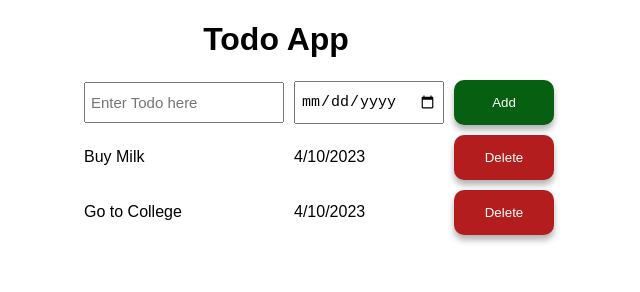
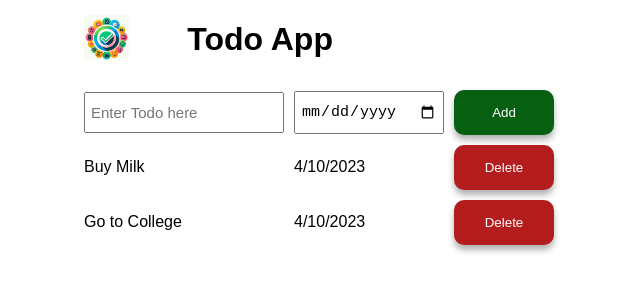
Before and after one commit to rajuozarkar01/Jscript, a plain HTML site: page project/2.to-do/todo.html in a window 1280 px wide. Shown: the whole page, without its empty margins (364-1004 px from the left). Drawn offline with Linux system fonts and the light colour scheme.

Commit message:
ToDo Logo updated

```diff
--- a/project/2.to-do/todo.css
+++ b/project/2.to-do/todo.css
@@ -4,8 +4,17 @@ body {
   width: 30%;
 }
 
-#main-heading {
+.header{
+  display: grid;
+  grid-template-columns: auto 1fr;
+  background-color: rgb(ff, ff, ff);
+  width: 80%;
+  align-items: center;
+  text-wrap: nowrap;
   text-align: center;
+}
+.todo_logo {
+  height: 45px;
 }
 
 .grid-container {
--- a/project/2.to-do/todo.html
+++ b/project/2.to-do/todo.html
@@ -5,8 +5,11 @@
   <title>Todo App</title>
 </head>
 <body>
+
+    <div class="header">
+      <a href="#"><img class="todo_logo" src="todo.png" alt="Todo logo"></a>
       <h1 id="main-heading">Todo App</h1>
-
+    </div>
     <div class="grid-container">
       <input id="todo-input" type="text" placeholder="Enter Todo here">
       <input id="todo-date" type="date">
```
Also changed, not shown: project/2.to-do/todo.png (added). Lines whose indentation alone changed are shown as unchanged.
